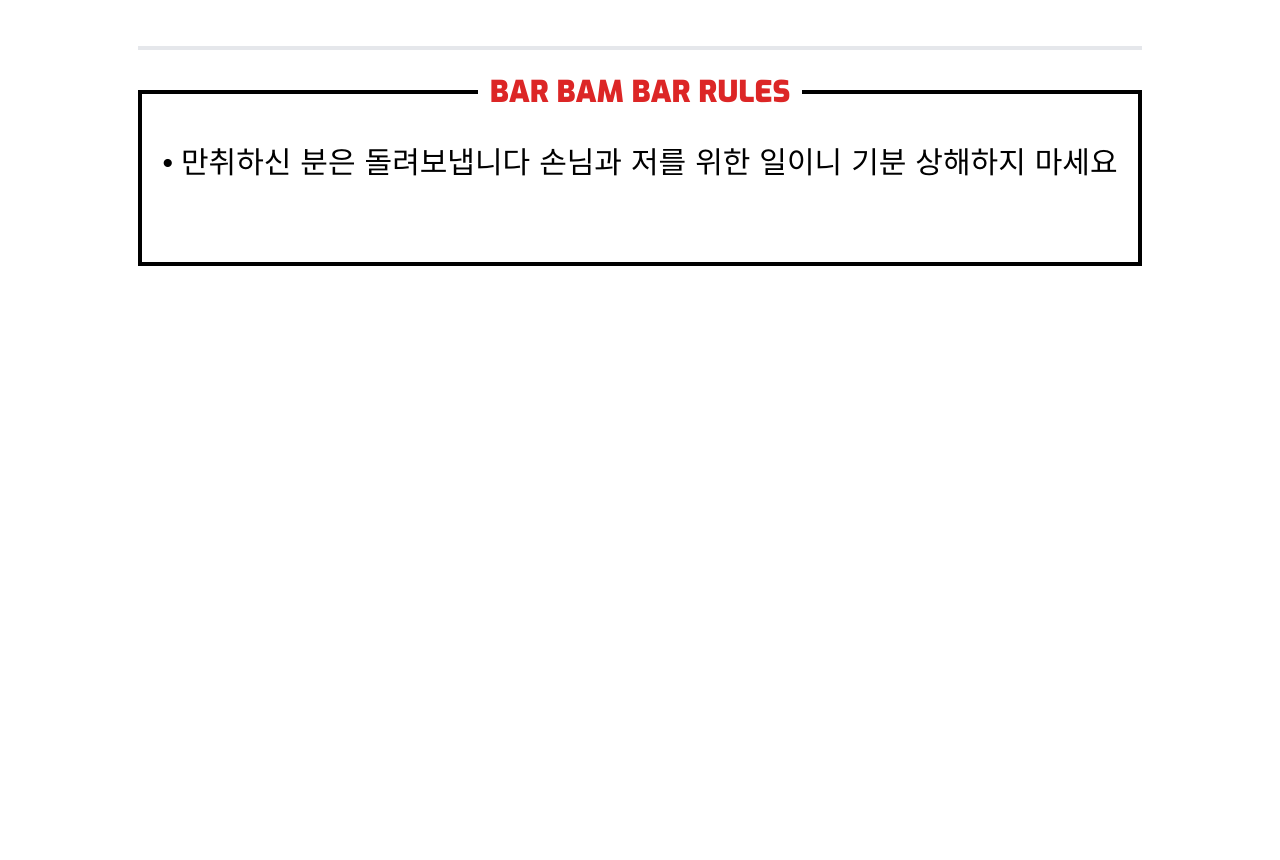
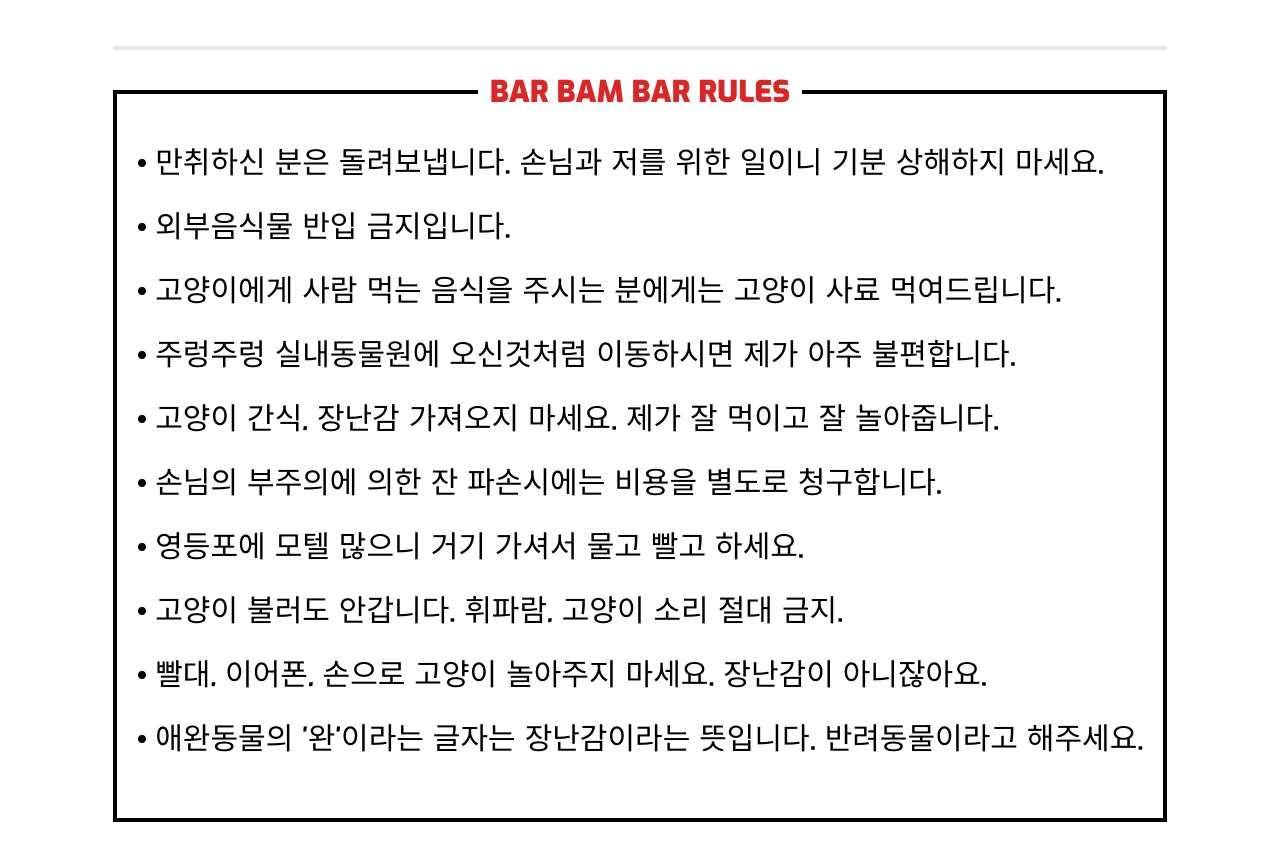
Before and after one commit to rlatmfrl24/barbambar, a Next.js app: page /about in a window 1280 px wide. Shown: the part 426-1286 px from the top of the page. Before the commit the page ends 800 px from the top, so only its background shows below. Built offline with nearby package versions, Linux system fonts and the light colour scheme.

Commit message:
barbambar rules 완성

```diff
--- /dev/null
+++ b/components/about/rules.tsx
@@ -0,0 +1,17 @@
+import type { NextPage } from "next";
+
+type TextProps = {
+  text: string;
+};
+
+const RulesLine: NextPage<TextProps> = ({ text }) => {
+  return (
+    <div className="text-left font-kor lg:text-3xl lg:mb-7">
+      <span className="flex flex-row">
+        •<blockquote className="ml-2">{text}</blockquote>
+      </span>
+    </div>
+  );
+};
+
+export default RulesLine;
--- a/pages/about.tsx
+++ b/pages/about.tsx
@@ -1,6 +1,7 @@
 import type { NextPage } from "next";
 import Head from "next/head";
 import Image from "next/image";
+import RulesLine from "../components/about/rules";
 
 const About: NextPage = () => {
   return (
@@ -39,16 +40,17 @@
           <div className="absolute bg-white px-3 font-exo text-3xl text-red-600 -top-5 ">
             BAR BAM BAR RULES
           </div>
-          <div className="flex-1 gap-1 lg:my-8 p-5">
-            <div className="text-left font-kor lg:text-3xl lg:mb-7">
-              <span className="flex flex-row">
-                •
-                <blockquote className="ml-2">
-                  만취하신 분은 돌려보냅니다 손님과 저를 위한 일이니 기분
-                  상해하지 마세요
-                </blockquote>
-              </span>
-            </div>
+          <div className="flex-1 gap-1 lg:my-8 pt-5 px-5">
+            <RulesLine text="만취하신 분은 돌려보냅니다. 손님과 저를 위한 일이니 기분 상해하지 마세요." />
+            <RulesLine text="외부음식물 반입 금지입니다." />
+            <RulesLine text="고양이에게 사람 먹는 음식을 주시는 분에게는 고양이 사료 먹여드립니다." />
+            <RulesLine text="주렁주렁 실내동물원에 오신것처럼 이동하시면 제가 아주 불편합니다." />
+            <RulesLine text="고양이 간식, 장난감 가져오지 마세요. 제가 잘 먹이고 잘 놀아줍니다." />
+            <RulesLine text="손님의 부주의에 의한 잔 파손시에는 비용을 별도로 청구합니다." />
+            <RulesLine text="영등포에 모텔 많으니 거기 가셔서 물고 빨고 하세요." />
+            <RulesLine text="고양이 불러도 안갑니다. 휘파람, 고양이 소리 절대 금지." />
+            <RulesLine text="빨대, 이어폰, 손으로 고양이 놀아주지 마세요. 장난감이 아니잖아요." />
+            <RulesLine text="애완동물의 '완'이라는 글자는 장난감이라는 뜻입니다. 반려동물이라고 해주세요." />
           </div>
         </div>
       </div>
```
